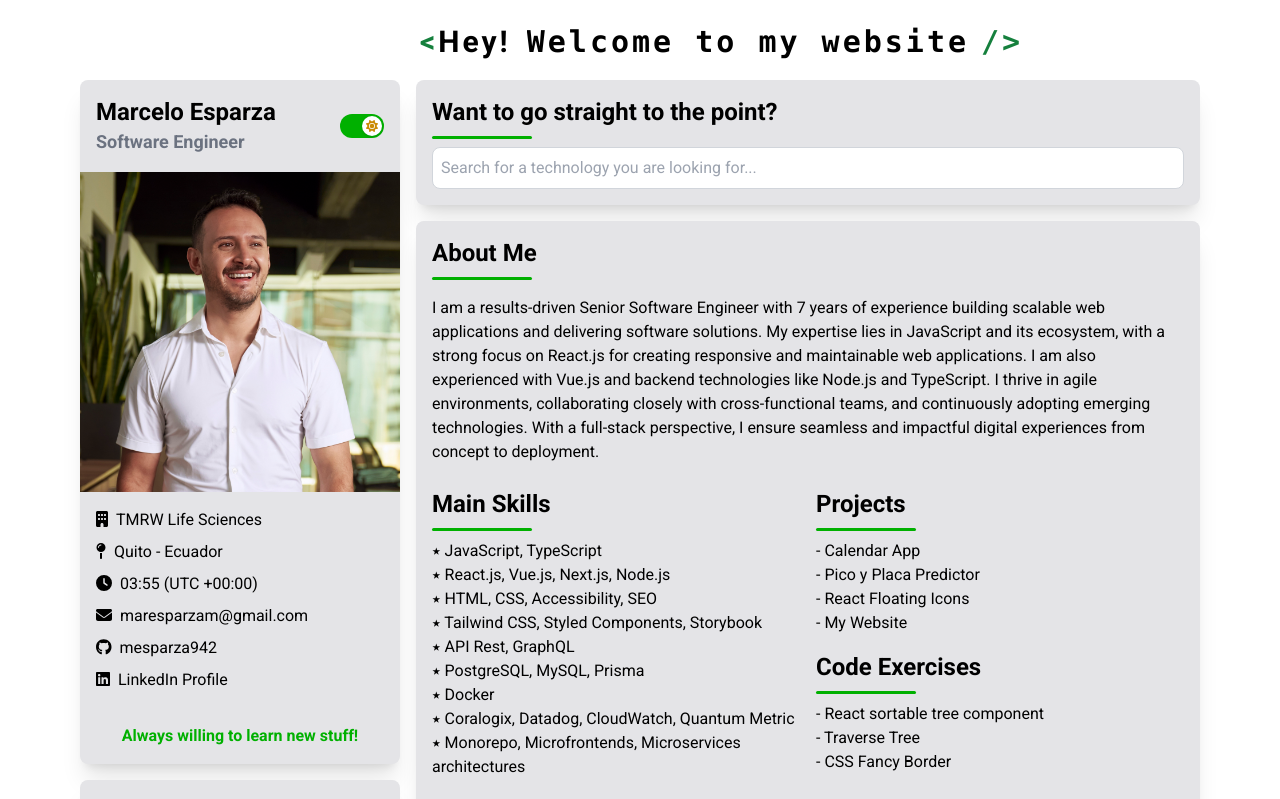
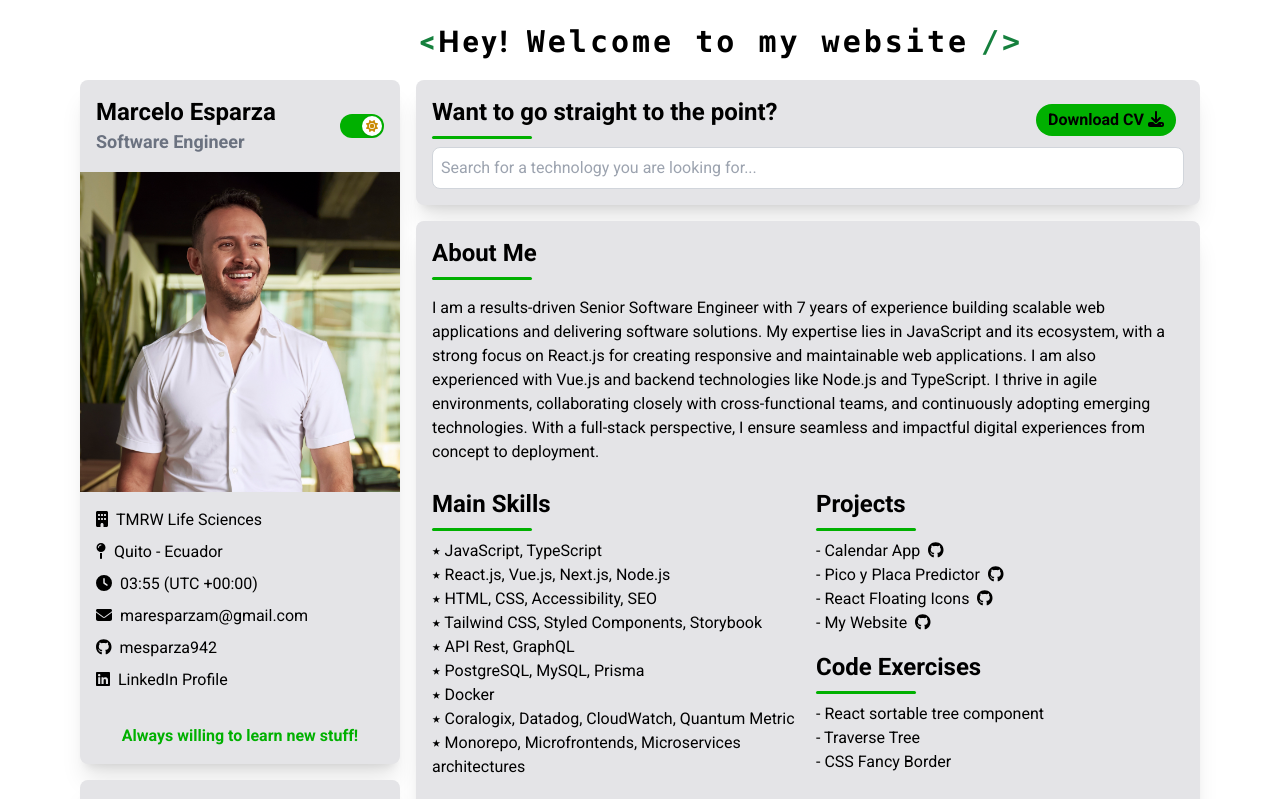
Before and after one commit to mesparza942/my-website, a React (Vite) app: page / in a window 1280 px wide. Shown: the top 799 px of the page. Built offline with nearby package versions, Linux system fonts and the light colour scheme.

Commit message:
Upload my cv, add button to download my cv

```diff
--- a/src/components/Button.tsx
+++ b/src/components/Button.tsx
@@ -2,7 +2,7 @@
 
 type ButtonProps = ComponentProps<"button" | "a"> & {
   btnType?: "button" | "submit" | "link";
-  btnText: string;
+  btnText?: string;
   icon?: React.ReactNode;
 };
 
@@ -10,24 +10,26 @@
   btnText,
   btnType = "button",
   icon,
+  children,
+  className = "",
   ...restProps
 }: ButtonProps) => {
   const commonClass =
     "bg-greenFav m-2 rounded-full py-1 px-3 hover:bg-opacity-80 font-semibold";
   return btnType === "link" ? (
     <a
-      className={`${commonClass} hover:text-white btn-type`}
+      className={`${commonClass} hover:text-white btn-type ${className}`}
       {...(restProps as ComponentProps<"a">)}
     >
-      {btnText}
+      {btnText ?? children}
       {icon}
     </a>
   ) : (
     <button
-      className={commonClass}
+      className={`${commonClass} ${className}`}
       {...(restProps as ComponentProps<"button">)}
     >
-      {btnText}
+      {btnText ?? children}
       {icon}
     </button>
   );
--- a/src/components/ExperienceSummary.tsx
+++ b/src/components/ExperienceSummary.tsx
@@ -1,3 +1,6 @@
+import { FontAwesomeIcon } from "@fortawesome/react-fontawesome";
+import { faGithub } from "@fortawesome/free-brands-svg-icons";
+
 import Title from "./Title";
 import generalInfo from "../data/info.json";
 import skills from "../data/skills.json";
@@ -54,6 +57,7 @@
                   -{" "}
                   <a href={project.link} target="_blank">
                     {project.name}
+                    <FontAwesomeIcon icon={faGithub} className="pl-2" />
                   </a>
                 </li>
               ))}
--- a/src/components/SearchBar.tsx
+++ b/src/components/SearchBar.tsx
@@ -1,6 +1,11 @@
 import { useState } from "react";
+import { FontAwesomeIcon } from "@fortawesome/react-fontawesome";
+import { faDownload } from "@fortawesome/free-solid-svg-icons";
+
 import Container from "./Container";
 import Title from "./Title";
+import Button from "./Button";
+import MyCV from "../assets/CV-MarceloEsparza-2025.pdf";
 
 interface SearchBarProps {
   value: string;
@@ -15,7 +20,18 @@
   };
   return (
     <Container className="w-full p-4">
-      <Title label="Want to go straight to the point?" />
+      <div className="flex justify-between items-center">
+        <Title label="Want to go straight to the point?" />
+        <Button
+          className="self-start m-0"
+          btnType="link"
+          href={MyCV}
+          download="marcelo-esparza-cv"
+        >
+          Download CV
+          <FontAwesomeIcon icon={faDownload} className="w-4 h-4 pl-1" />
+        </Button>
+      </div>
       <input
         type="text"
         value={searchTerm}
--- a/src/components/Title.tsx
+++ b/src/components/Title.tsx
@@ -1,9 +1,9 @@
 const Title = ({ label }: { label: string }) => {
   return (
-    <>
+    <div>
       <h3 className="text-2xl font-bold">{label}</h3>
       <div className="my-2 w-[100px] h-[3px] rounded-full bg-greenFav" />
-    </>
+    </div>
   );
 };
 
```
Also changed, not shown: 1 other file (tests, documents, lock files or other folders).
